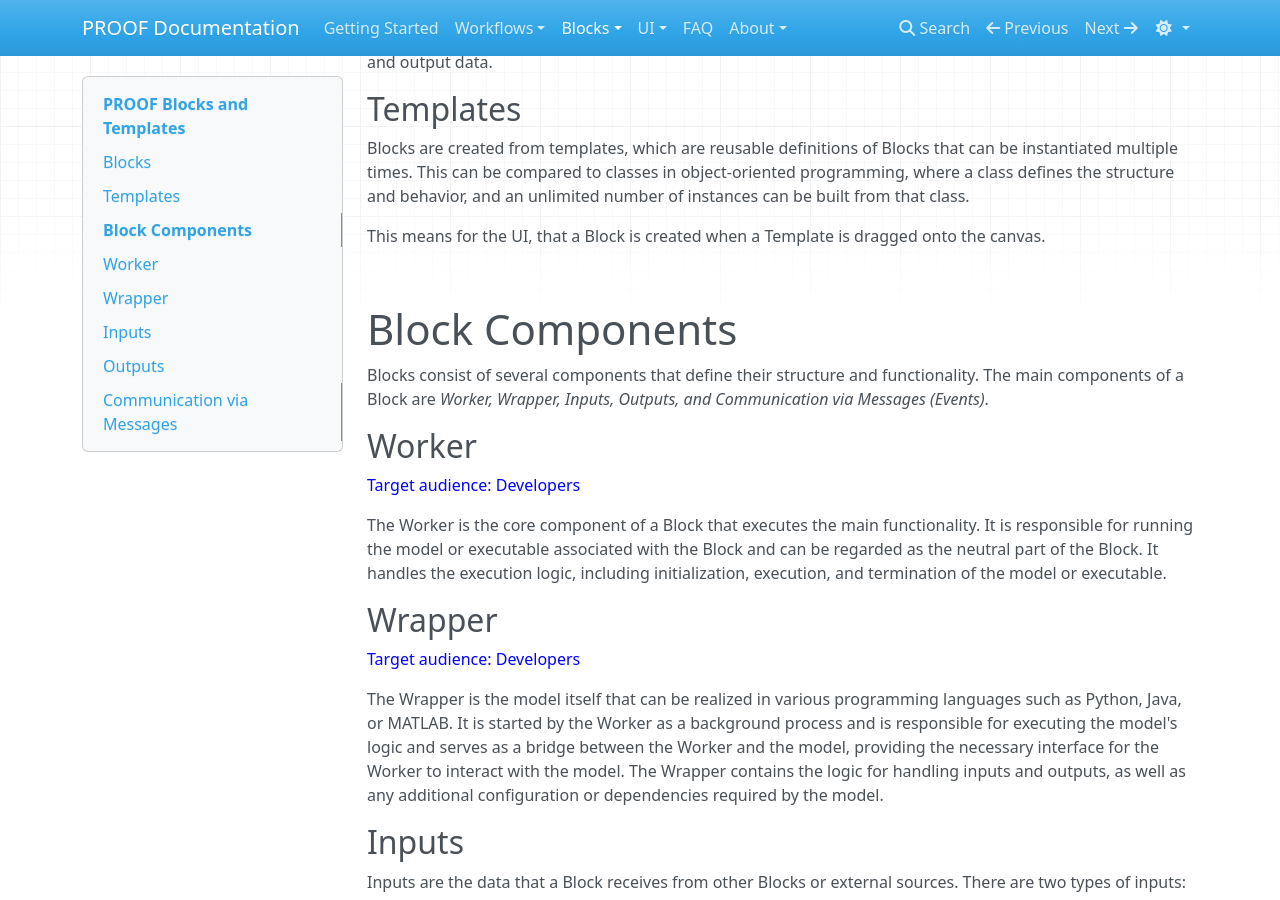
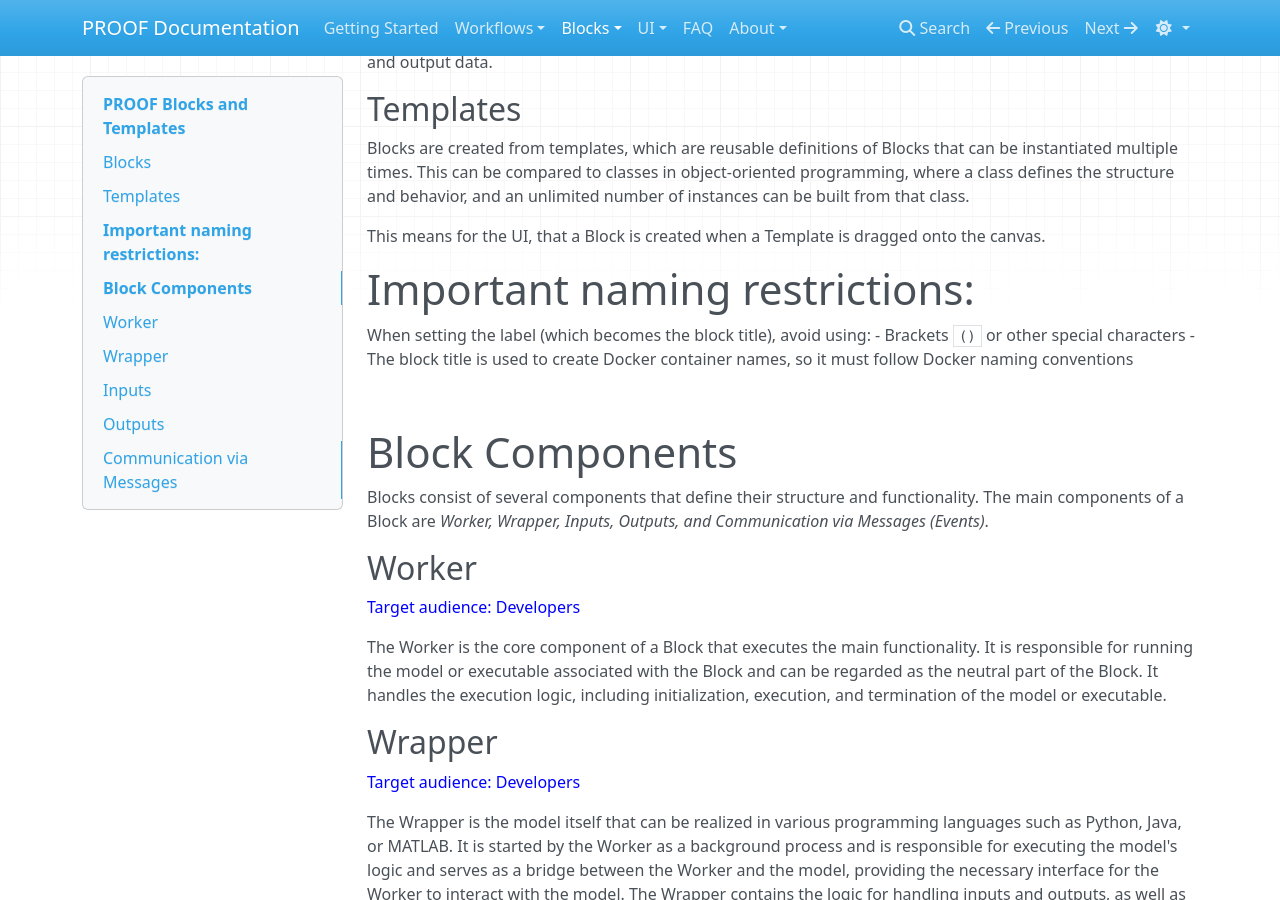
Before and after one commit to KIT-IAI-PROOF/kit-iai-proof.github.io, an MkDocs documentation site: the page built from docs/Block/overview.md, in a window 1280 px wide and 900 px high, scrolled down 339 px. Built offline with MkDocs 1.6.1, drawn with Linux system fonts in a browser that asks for light colours; nearby versions of some CDN libraries.

Commit message:
docs: add naming restriction when creating blocks from templates

```diff
--- a/docs/Block/overview.md
+++ b/docs/Block/overview.md
@@ -21,6 +21,12 @@
 and an unlimited number of instances can be built from that class.
 
 This means for the UI, that a Block is created when a Template is dragged onto the canvas.
+
+# Important naming restrictions:
+When setting the label (which becomes the block title), avoid using:
+- Brackets `()` or other special characters
+- The block title is used to create Docker container names, so it must follow Docker naming conventions
+
 
 <br>
 
```
